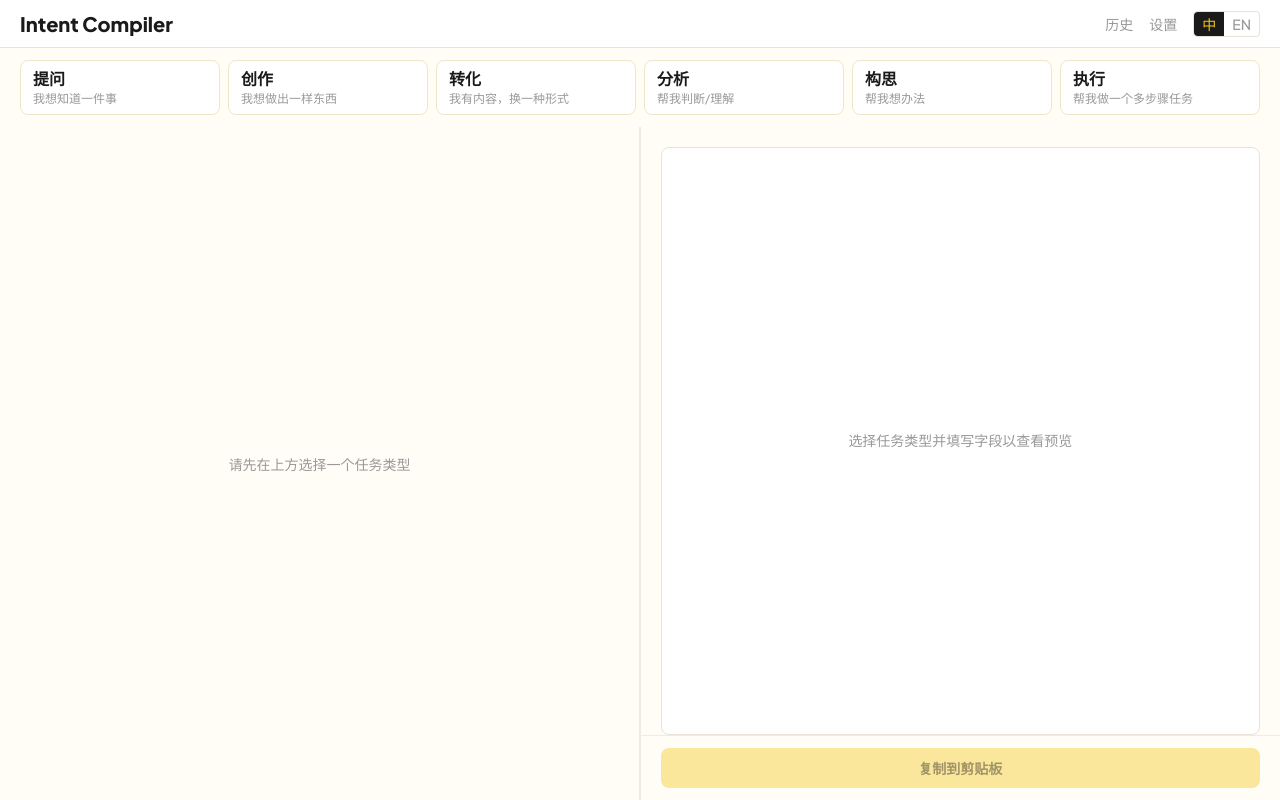
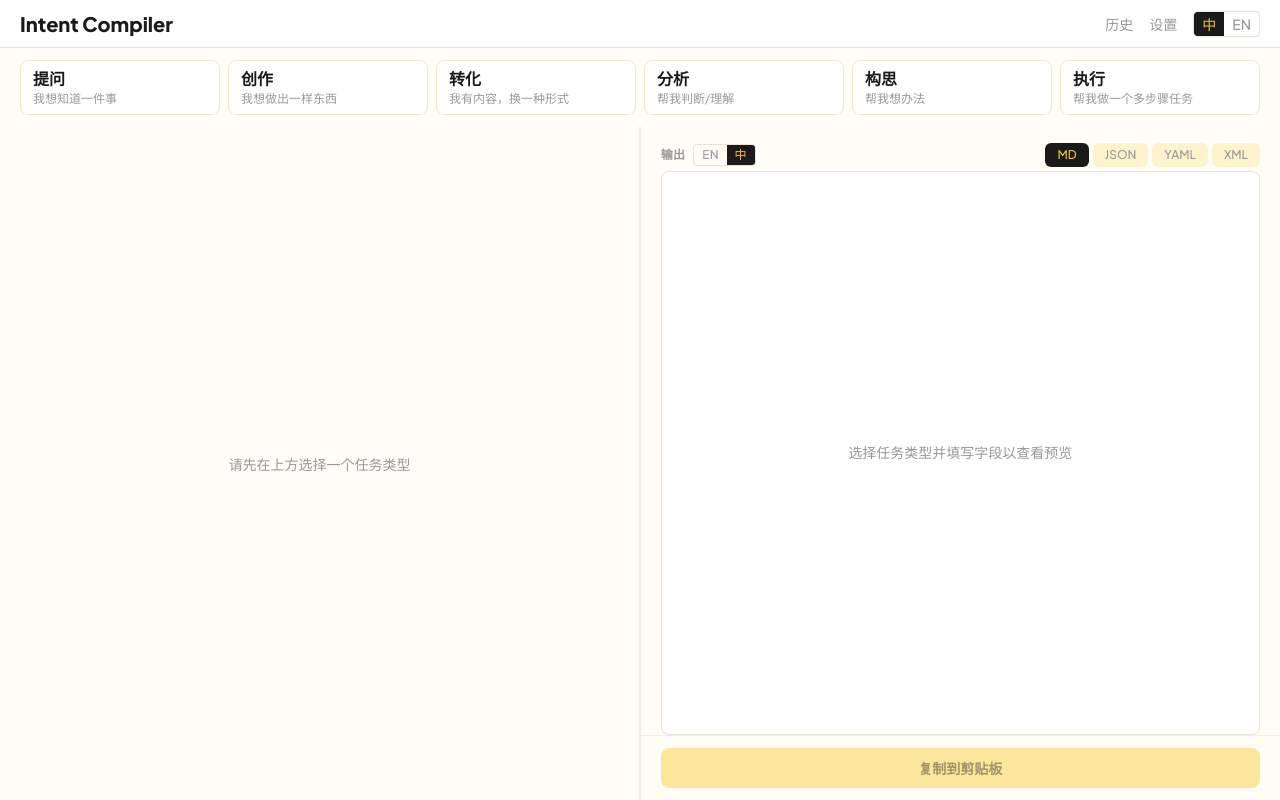
Before and after one commit to Simon-Wong-hjz/IntentCompiler, a React (Vite) app: page / in a window 1280 px wide. Built offline with nearby package versions, Linux system fonts and the light colour scheme.

Commit message:
feat: add PreviewHeader with format pills and output language toggle

```diff
--- a/src/components/preview/PreviewArea.tsx
+++ b/src/components/preview/PreviewArea.tsx
@@ -1,16 +1,40 @@
+import { useTranslation } from 'react-i18next';
 import { CopyButton } from '@/components/preview/CopyButton';
+import { PreviewHeader } from '@/components/preview/PreviewHeader';
+import type { OutputFormat, Language } from '@/compiler/types';
 
 interface PreviewAreaProps {
   compiledOutput: string;
   hasContent: boolean;
   canCopy: boolean;
+  outputFormat: OutputFormat;
+  outputLanguage: Language;
+  onFormatChange: (format: OutputFormat) => void;
+  onOutputLanguageChange: (language: Language) => void;
 }
 
-export function PreviewArea({ compiledOutput, hasContent, canCopy }: PreviewAreaProps) {
+export function PreviewArea({
+  compiledOutput,
+  hasContent,
+  canCopy,
+  outputFormat,
+  outputLanguage,
+  onFormatChange,
+  onOutputLanguageChange,
+}: PreviewAreaProps) {
+  const { t } = useTranslation();
+
   return (
     <div className="flex flex-col h-full">
+      <PreviewHeader
+        outputFormat={outputFormat}
+        outputLanguage={outputLanguage}
+        onFormatChange={onFormatChange}
+        onLanguageChange={onOutputLanguageChange}
+      />
+
       <div
-        className="flex-1 overflow-y-auto bg-bg-surface border-[1.5px] border-border-default rounded-lg m-5 mb-0 p-4"
+        className="flex-1 overflow-y-auto bg-bg-surface border-[1.5px] border-border-default rounded-lg mx-5 mb-0 p-4"
         style={{
           fontFamily: "'SF Mono', 'Cascadia Code', Consolas, monospace",
           fontSize: '14px',
@@ -24,7 +48,7 @@ export function PreviewArea({ compiledOutput, hasContent, canCopy }: PreviewArea
           </pre>
         ) : (
           <div className="flex items-center justify-center h-full text-ink-muted text-sm">
-            选择任务类型并填写字段以查看预览
+            {t('preview.emptyState')}
           </div>
         )}
       </div>
--- /dev/null
+++ b/src/components/preview/PreviewHeader.tsx
@@ -0,0 +1,78 @@
+import { useTranslation } from 'react-i18next';
+import type { OutputFormat, Language } from '@/compiler/types';
+
+interface PreviewHeaderProps {
+  outputFormat: OutputFormat;
+  outputLanguage: Language;
+  onFormatChange: (format: OutputFormat) => void;
+  onLanguageChange: (language: Language) => void;
+}
+
+const FORMAT_OPTIONS: { value: OutputFormat; labelKey: string }[] = [
+  { value: 'markdown', labelKey: 'preview.formatMarkdown' },
+  { value: 'json', labelKey: 'preview.formatJson' },
+  { value: 'yaml', labelKey: 'preview.formatYaml' },
+  { value: 'xml', labelKey: 'preview.formatXml' },
+];
+
+export function PreviewHeader({
+  outputFormat,
+  outputLanguage,
+  onFormatChange,
+  onLanguageChange,
+}: PreviewHeaderProps) {
+  const { t } = useTranslation();
+
+  return (
+    <div className="flex items-center justify-between px-5 pt-4 pb-1">
+      {/* Left side: OUTPUT label + output language toggle */}
+      <div className="flex items-center gap-2">
+        <span className="text-xs font-semibold text-ink-muted uppercase tracking-wide">
+          {t('preview.output')}
+        </span>
+        <div className="flex rounded-sm overflow-hidden border border-border-default">
+          <button
+            type="button"
+            className={`px-2 py-0.5 text-xs font-medium transition-colors ${
+              outputLanguage === 'en'
+                ? 'bg-ink-primary text-accent-primary'
+                : 'bg-transparent text-ink-muted hover:text-ink-secondary'
+            }`}
+            onClick={() => onLanguageChange('en')}
+          >
+            {t('common.en')}
+          </button>
+          <button
+            type="button"
+            className={`px-2 py-0.5 text-xs font-medium transition-colors ${
+              outputLanguage === 'zh'
+                ? 'bg-ink-primary text-accent-primary'
+                : 'bg-transparent text-ink-muted hover:text-ink-secondary'
+            }`}
+            onClick={() => onLanguageChange('zh')}
+          >
+            {t('common.zh')}
+          </button>
+        </div>
+      </div>
+
+      {/* Right side: format selector pills */}
+      <div className="flex gap-1">
+        {FORMAT_OPTIONS.map((option) => (
+          <button
+            key={option.value}
+            type="button"
+            className={`px-3 py-1 text-xs font-medium rounded-md transition-colors ${
+              outputFormat === option.value
+                ? 'bg-ink-primary text-accent-primary'
+                : 'bg-bg-accent-light text-ink-muted hover:text-ink-secondary'
+            }`}
+            onClick={() => onFormatChange(option.value)}
+          >
+            {t(option.labelKey)}
+          </button>
+        ))}
+      </div>
+    </div>
+  );
+}
```
